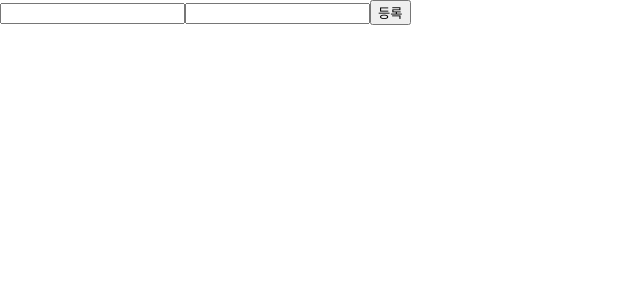
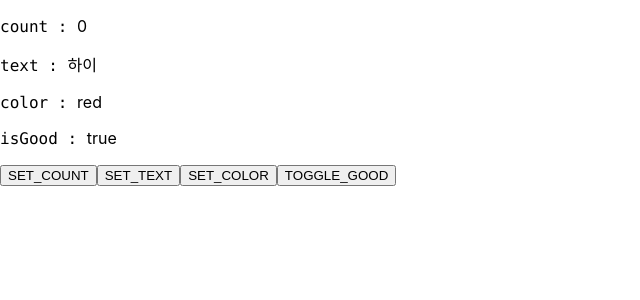
Before and after one commit to antlikelion/velopert-ts-react-component, a React (Create React App) app: page / in a window 1280 px wide. Shown: the top 300 px of the page, without its empty margins (0-640 px from the left). Built offline with nearby package versions, Linux system fonts and the light colour scheme.

Commit message:
useReducer심화

```diff
--- a/src/App.tsx
+++ b/src/App.tsx
@@ -1,13 +1,10 @@
 import React from 'react';
-import MyForm from './MyForm';
+import ReducerSample from './ReducerSample';
 
 
 const App: React.FC = () => {
-  const onSubmit = (form: {name:string; description:string})=>{
-    console.log(form);
-  }
   return (
-    <MyForm onSubmit={onSubmit} />
+    <ReducerSample />
   );
 }
 
--- /dev/null
+++ b/src/ReducerSample.tsx
@@ -0,0 +1,83 @@
+import React, {useReducer} from 'react'
+
+type Color = 'red' | 'orange' | 'yellow'
+
+type State = {
+    count: number
+    text: string
+    color: Color
+    isGood: boolean
+}
+
+type Action =
+| {type: 'SET_COUNT'; count: number}
+| {type: 'SET_TEXT'; text: string}
+| {type: 'SET_COLOR'; color: Color}
+| {type: 'TOGGLE_GOOD'}
+// 자동완성의 편의를 위함
+
+function reducer(state: State, action: Action):State {
+    switch(action.type){
+        case 'SET_COUNT':
+            return{
+                ...state,
+                count: action.count
+            }
+        case 'SET_TEXT':
+            return{
+                ...state,
+                text: action.text
+            }
+        case 'SET_COLOR':
+            return {
+                ...state,
+                color : action.color
+            }
+        case 'TOGGLE_GOOD':
+            return {
+                ...state,
+                isGood : !state.isGood
+            }
+        default:
+            throw new Error('Unhandled action')
+    }
+}
+
+function ReducerSample(){
+    const [state, dispatch] = useReducer(reducer, {
+        count: 0,
+        text: '하이',
+        color: 'red',
+        isGood: true
+    })
+
+    const setCount = () => dispatch({type:'SET_COUNT', count:5})
+    const setText = () => dispatch({type:'SET_TEXT', text:"바이"})
+    const setColor = () => dispatch({type:'SET_COLOR', color:'orange'})
+    const toggleGood = () => dispatch({type:'TOGGLE_GOOD'})
+
+    return (
+        <div>
+            <p>
+                <code>count : </code> {state.count}
+            </p>
+            <p>
+                <code>text : </code> {state.text}
+            </p>
+            <p>
+                <code>color : </code> {state.color}
+            </p>
+            <p>
+                <code>isGood : </code> {state.isGood ? 'true' : 'false'}
+            </p>
+            <div>
+                <button onClick={setCount}>SET_COUNT</button>
+                <button onClick={setText}>SET_TEXT</button>
+                <button onClick={setColor}>SET_COLOR</button>
+                <button onClick={toggleGood}>TOGGLE_GOOD</button>
+            </div>
+        </div>
+    )
+}
+
+export default ReducerSample
```
